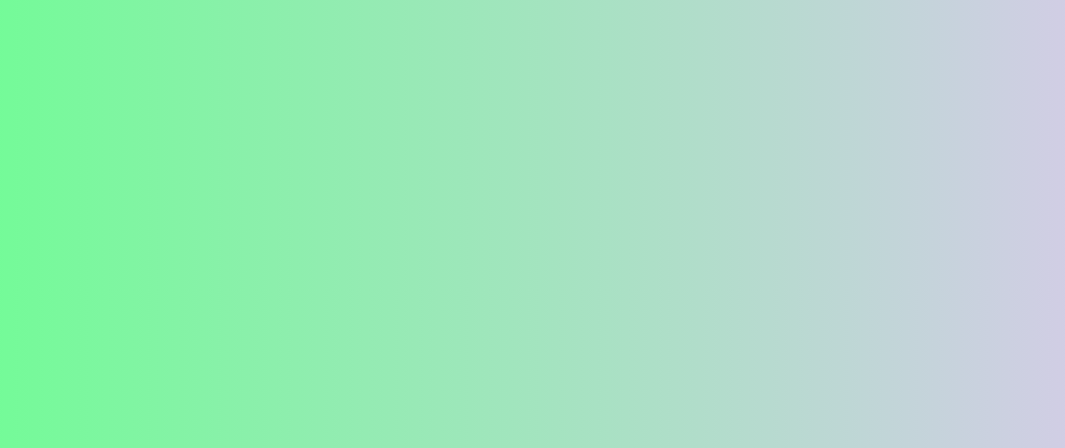
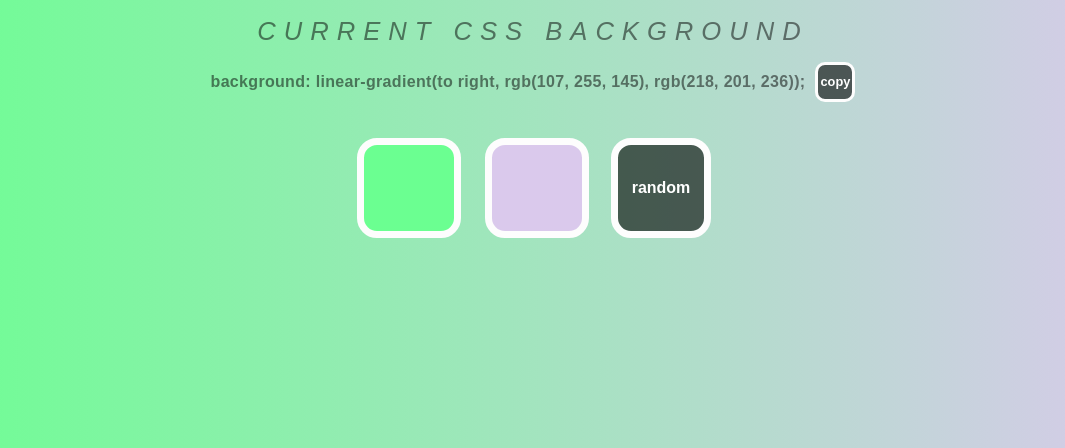
Before and after one commit to Jarpiino/background-generator, a website with bundled scripts: page index.html in a window 1280 px wide. Shown: the part 352-800 px from the top of the page, without its empty margins (107-1172 px from the left). Built offline with nearby package versions, Linux system fonts and the light colour scheme.

Commit message:
added copy button

```diff
--- a/index.html
+++ b/index.html
@@ -8,12 +8,40 @@
     <link rel="stylesheet" href="style.css" />
   </head>
   <body id="gradient">
-    <h1>Background Generator</h1>
-    <h2>Current CSS Background</h2>
-    <h3></h3>
-    <input type="color" name="Color1" id="color1" value="#ffff00" />
-    <input type="color" name="Color2" id="color2" value="#ff0000" />
-    <button id="random">random</button>
+    <section>
+      <h1>Background Generator</h1>
+    </section>
+    <section>
+      <h2>Current CSS Background</h2>
+      <div class="copyGradient">
+        <h3></h3>
+        <button
+          onclick="copyContent()"
+          onmouseout="outFunc()"
+          id="copy"
+          class="tooltip"
+        >
+          <span class="tooltiptext" id="myTooltip">Copy to clipboard</span>copy
+        </button>
+      </div>
+    </section>
+    <section>
+      <input
+        class="color-picker"
+        type="color"
+        name="Color1"
+        id="color1"
+        value="#ffff00"
+      />
+      <input
+        class="color-picker"
+        type="color"
+        name="Color2"
+        id="color2"
+        value="#ff0000"
+      />
+      <button id="random">random</button>
+    </section>
     <script type="text/javascript" src="script.js"></script>
   </body>
 </html>
--- a/script.js
+++ b/script.js
@@ -8,6 +8,21 @@ let colorInput2 = document.getElementById("color2");
 let bodyGradient = document.getElementById("gradient");
 let randomButton = document.getElementById("random");
 
+const copyContent = async () => {
+  try {
+    await navigator.clipboard.writeText(cssCopy.innerHTML);
+    console.log("Content copied to clipboard");
+    let tooltip = document.getElementById("myTooltip");
+    tooltip.innerHTML = "Copied gradient";
+  } catch (err) {
+    console.error("Failed to copy: ", err);
+  }
+};
+function outFunc() {
+  var tooltip = document.getElementById("myTooltip");
+  tooltip.innerHTML = "Copy to clipboard";
+}
+
 const randomHexGenerator = () => {
   let hexNumber = (Math.random() * 0xfffff * 1000000).toString(16);
   return `#${hexNumber.slice(0, 6)}`;
@@ -16,7 +31,7 @@ const setBgAccordingToEvent = () => {
   bodyGradient.style.background = `linear-gradient(to right, ${colorInput1.value}, ${colorInput2.value})`;
 };
 const createCssCodeForGradient = () => {
-  cssCopy.textContent = bodyGradient.style.background + ";";
+  cssCopy.textContent = "background: " + bodyGradient.style.background + ";";
 };
 
 const changeBgAccordingToInputs = () => {
--- a/style.css
+++ b/style.css
@@ -1,4 +1,15 @@
+* {
+  margin: 0 auto;
+  padding: 0;
+}
 body {
+  padding: 0 20px;
+  display: flex;
+  gap: 2rem;
+  height: 100vh;
+  flex-direction: column;
+  justify-content: center;
+  align-items: center;
   font: "Raleway", sans-serif;
   color: rgba(0, 0, 0, 0.5);
   text-align: center;
@@ -7,20 +18,119 @@ body {
   top: 15%;
   background: linear-gradient(to right, red, yellow); /* Standard syntax */
 }
+section:nth-child(2) {
+  display: flex;
+  flex-direction: column;
+  gap: 1rem;
+  align-items: center;
+}
+section:nth-child(3) {
+  display: flex;
+  gap: 20px;
+  align-items: center;
+}
 
 h1 {
-  font: 600 3.5em "Raleway", sans-serif;
+  font: 600 3.5rem "Raleway", sans-serif;
   color: rgba(0, 0, 0, 0.5);
   text-align: center;
   text-transform: uppercase;
   letter-spacing: 0.5em;
   width: 100%;
 }
-
+h2 {
+  font: 400 1.6rem "Raleway", sans-serif;
+  font-style: italic;
+}
 h3 {
-  font: 800 1em "Raleway", sans-serif;
+  font: 800 1rem "Raleway", sans-serif;
   color: rgba(0, 0, 0, 0.5);
   text-align: center;
   text-transform: none;
   letter-spacing: 0.02em;
 }
+button {
+  background-color: rgba(0, 0, 0, 0.6);
+  color: white;
+  cursor: pointer;
+}
+#copy {
+  height: 40px;
+  width: 40px;
+  border: 3px solid #fdfdfd;
+  color: white;
+  border-radius: 10px;
+  font: 600 0.8rem "Raleway", sans-serif;
+}
+#random {
+  border-radius: 20px;
+  height: 100px;
+  width: 100px;
+  border: 7px solid #fdfdfd;
+  font: 600 1rem "Raleway", sans-serif;
+}
+.color-picker {
+  padding: 0;
+  -webkit-appearance: none;
+  -moz-appearance: none;
+  appearance: none;
+  background-color: transparent;
+  width: 108px;
+  height: 108px;
+  border: none;
+  cursor: pointer;
+}
+.color-picker::-webkit-color-swatch {
+  border-radius: 20px;
+  border: 7px solid #fdfdfd;
+}
+.color-picker::-moz-color-swatch {
+  border-radius: 20px;
+  border: 7px solid #fdfdfd;
+
+  width: 100px;
+  height: 100px;
+}
+.copyGradient {
+  display: flex;
+  justify-content: center;
+  align-items: center;
+  gap: 10px;
+}
+.tooltip {
+  position: relative;
+}
+
+.tooltip .tooltiptext {
+  visibility: hidden;
+  position: relative;
+  width: 140px;
+  background-color: #555;
+  color: #fff;
+  text-align: center;
+  border-radius: 6px;
+  padding: 5px;
+  position: absolute;
+  z-index: 1;
+  bottom: 120%;
+  left: 50%;
+  margin-left: -75px;
+  opacity: 0;
+  transition: opacity 0.3s;
+}
+
+.tooltip .tooltiptext::after {
+  content: "";
+  position: absolute;
+  top: 100%;
+  left: 50%;
+  margin-left: -5px;
+  border-width: 5px;
+  border-style: solid;
+  border-color: #555 transparent transparent transparent;
+}
+
+.tooltip:hover .tooltiptext {
+  visibility: visible;
+  opacity: 1;
+}
```
